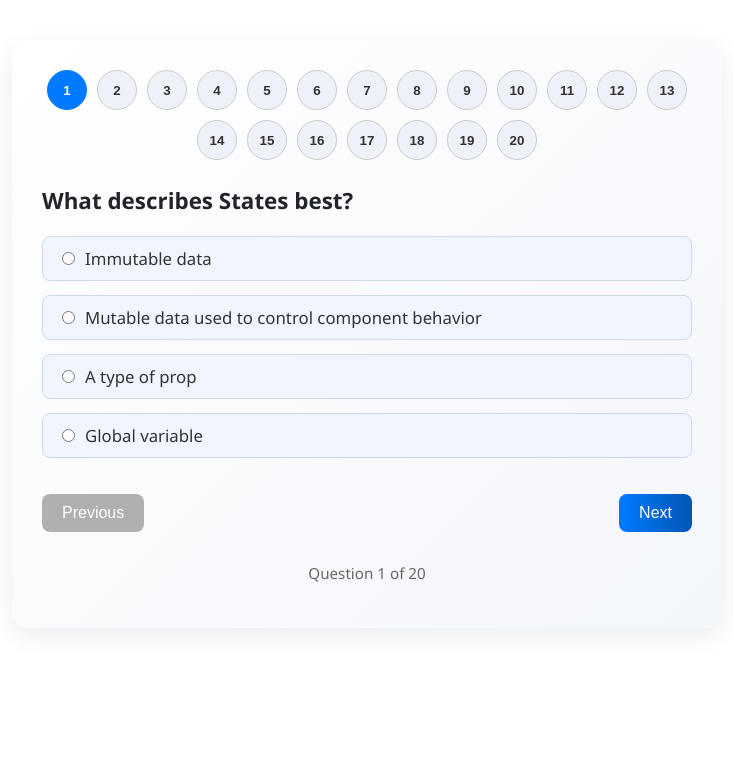
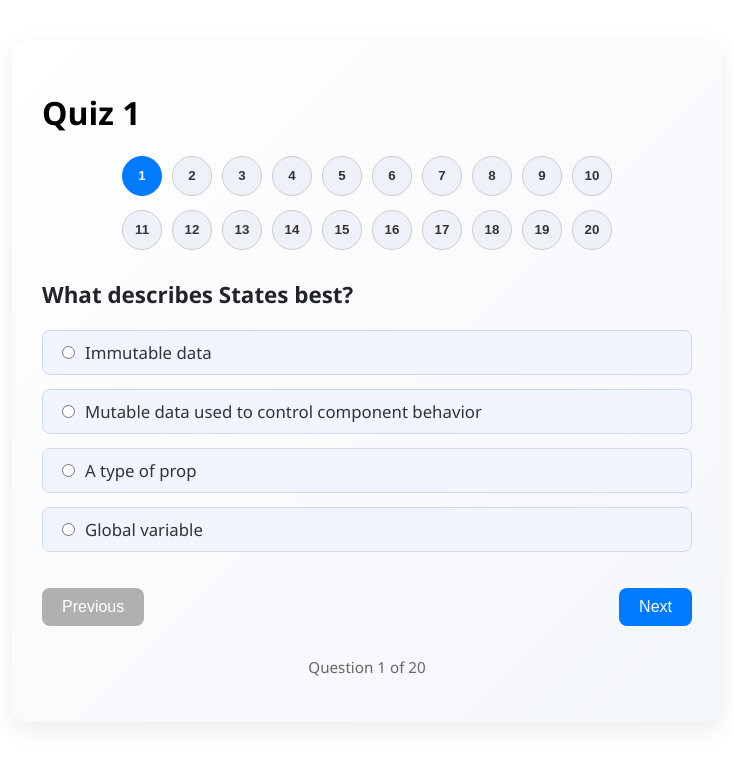
Before and after one commit to nullgarity/ITS122L-EM01-LabExer2, a React (Create React App) app: page /exam in a window 1280 px wide. Shown: the top 764 px of the page, without its empty margins (273-1006 px from the left). Built offline with nearby package versions, Linux system fonts and the light colour scheme.

Commit message:
added exam title and adjusted question number navigation

```diff
--- a/src/pages/Exam.css
+++ b/src/pages/Exam.css
@@ -63,7 +63,7 @@ input[type="text"]:focus {
 }
 
 .navigation-buttons button {
-  background: linear-gradient(to right, #007bff, #0056b3);
+  background: #007bff;
   border: none;
   color: white;
   padding: 10px 20px;
@@ -87,9 +87,18 @@ input[type="text"]:focus {
 .jump-buttons {
   margin-bottom: 25px;
   display: flex;
-  flex-wrap: wrap;
+  flex-direction: column;
   gap: 10px;
   justify-content: center;
+  align-items: center;
+}
+
+.jump-buttons-row {
+  display: flex;
+  flex-direction: row;
+  gap: 10px;
+  justify-content: center;
+  margin-bottom: 4px;
 }
 
 .jump-buttons button {
--- a/src/pages/Exam.jsx
+++ b/src/pages/Exam.jsx
@@ -100,29 +100,42 @@ function Exam() {
   }
 
   function renderJumpButtons() {
-    return (
-      <div className="jump-buttons">
-        {questions.map((q, idx) => {
-          const isActive = idx === current;
+    // Split questions into two rows of 10
+    const row1 = questions.slice(0, 10);
+    const row2 = questions.slice(10, 20);
+
+    const renderRow = (row, offset) => (
+      <div className="jump-buttons-row">
+        {row.map((q, idx) => {
+          const index = offset + idx;
+          const isActive = index === current;
           const isAnswered = answers[q.id] !== undefined;
           const buttonClass = isActive ? 'active' : isAnswered ? 'answered' : '';
           return (
             <button
               key={q.id}
               className={buttonClass}
-              onClick={() => setCurrent(idx)}
-              aria-label={`Go to question ${idx + 1}`}
+              onClick={() => setCurrent(index)}
+              aria-label={`Go to question ${index + 1}`}
             >
-              {idx + 1}
+              {index + 1}
             </button>
           );
         })}
+      </div>
+    );
+
+    return (
+      <div className="jump-buttons">
+        {renderRow(row1, 0)}
+        {renderRow(row2, 10)}
       </div>
     );
   }
 
   return (
     <div className="exam-container">
+      <h1 className="quiz-title">Quiz 1</h1>
       {renderJumpButtons()}
       {renderQuestion()}
       <div className="navigation-buttons">
```
